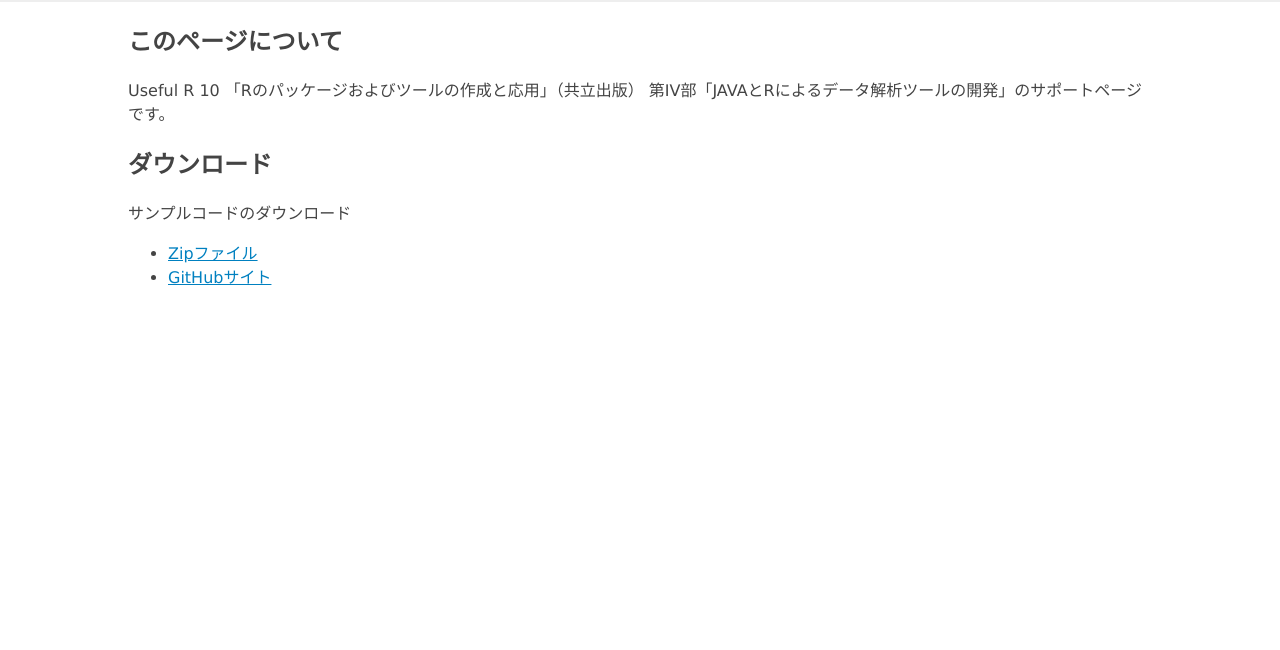
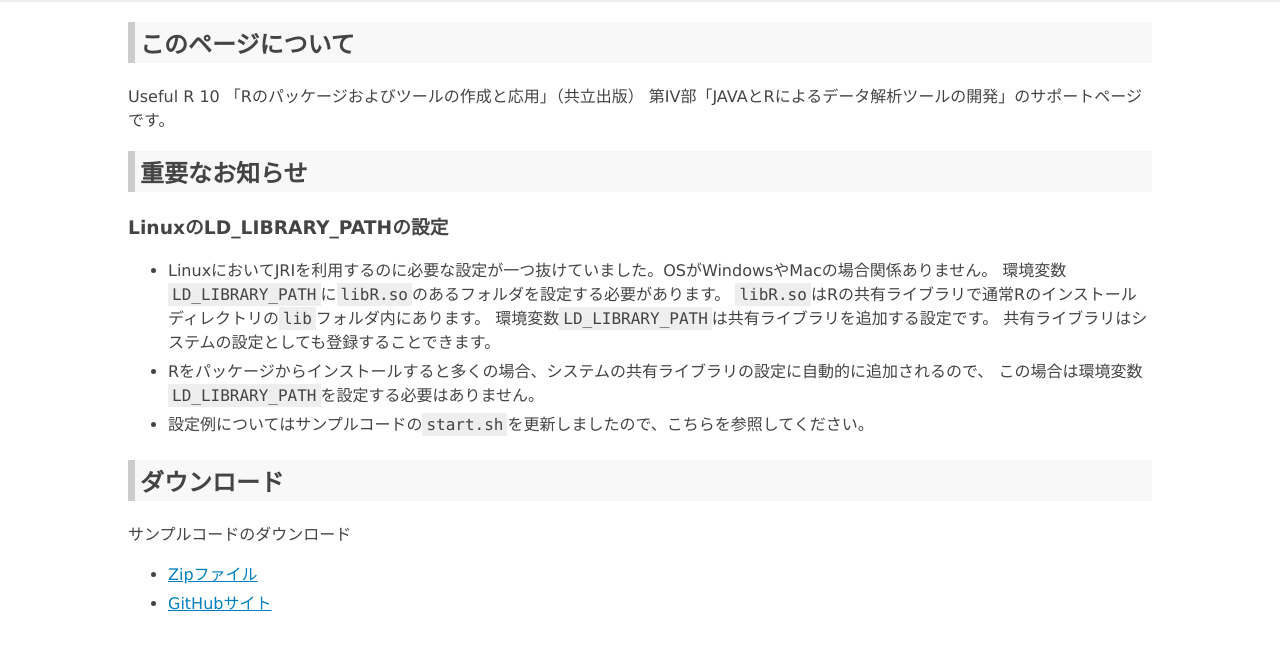
Before and after one commit to tatsunagai/useful_r_10_4, a plain HTML site: page index.html in a window 1280 px wide. Shown: the part 54-704 px from the top of the page. Drawn offline with Linux system fonts and the light colour scheme.

Commit message:
LD_LIBRARY_PATHについての説明

```diff
--- a/index.html
+++ b/index.html
@@ -12,6 +12,22 @@
 		<div id="content">
 			<h2>このページについて</h2>
 			<p>Useful R 10 「Rのパッケージおよびツールの作成と応用」（共立出版） 第IV部「JAVAとRによるデータ解析ツールの開発」のサポートページです。</p>
+			<h2>重要なお知らせ</h2>
+			<h3>LinuxのLD_LIBRARY_PATHの設定</h3>
+			<ul>
+			<li>
+				LinuxにおいてJRIを利用するのに必要な設定が一つ抜けていました。OSがWindowsやMacの場合関係ありません。
+				環境変数<code>LD_LIBRARY_PATH</code>に<code>libR.so</code>のあるフォルダを設定する必要があります。
+				<code>libR.so</code>はRの共有ライブラリで通常Rのインストールディレクトリの<code>lib</code>フォルダ内にあります。
+				環境変数<code>LD_LIBRARY_PATH</code>は共有ライブラリを追加する設定です。
+				共有ライブラリはシステムの設定としても登録することできます。
+			</li>
+			<li>
+				Rをパッケージからインストールすると多くの場合、システムの共有ライブラリの設定に自動的に追加されるので、
+				この場合は環境変数<code>LD_LIBRARY_PATH</code>を設定する必要はありません。
+			</li>
+			<li>設定例についてはサンプルコードの<code>start.sh</code>を更新しましたので、こちらを参照してください。</li>
+			</ul>
 			<h2>ダウンロード</h2>
 			<p>サンプルコードのダウンロード</p>
 			<ul>
--- a/style.css
+++ b/style.css
@@ -18,8 +18,22 @@ h1 {
 	margin: 0 auto;
 }
 
+h2 {
+	padding:3px 5px;
+	border-color:#cccccc;
+	border-width:0px 0px 0px 7px;
+	border-style:solid;
+	background:#F8F8F8;
+}
+
 a {
 	color: #0080C0;
+}
+
+code {
+	font-family: Consolas, Menlo, 'Liberation Mono', Courier, monospace;
+	background:#eee;
+	padding: 2px 4px;
 }
 
 #header {
@@ -27,6 +41,10 @@ a {
 	padding: 5px;
 }
 
+li {
+	padding: 0px 0px 5px 0px;
+}
+
 #content {
 	max-width: 1024px;
 	margin: 0 auto;
```
